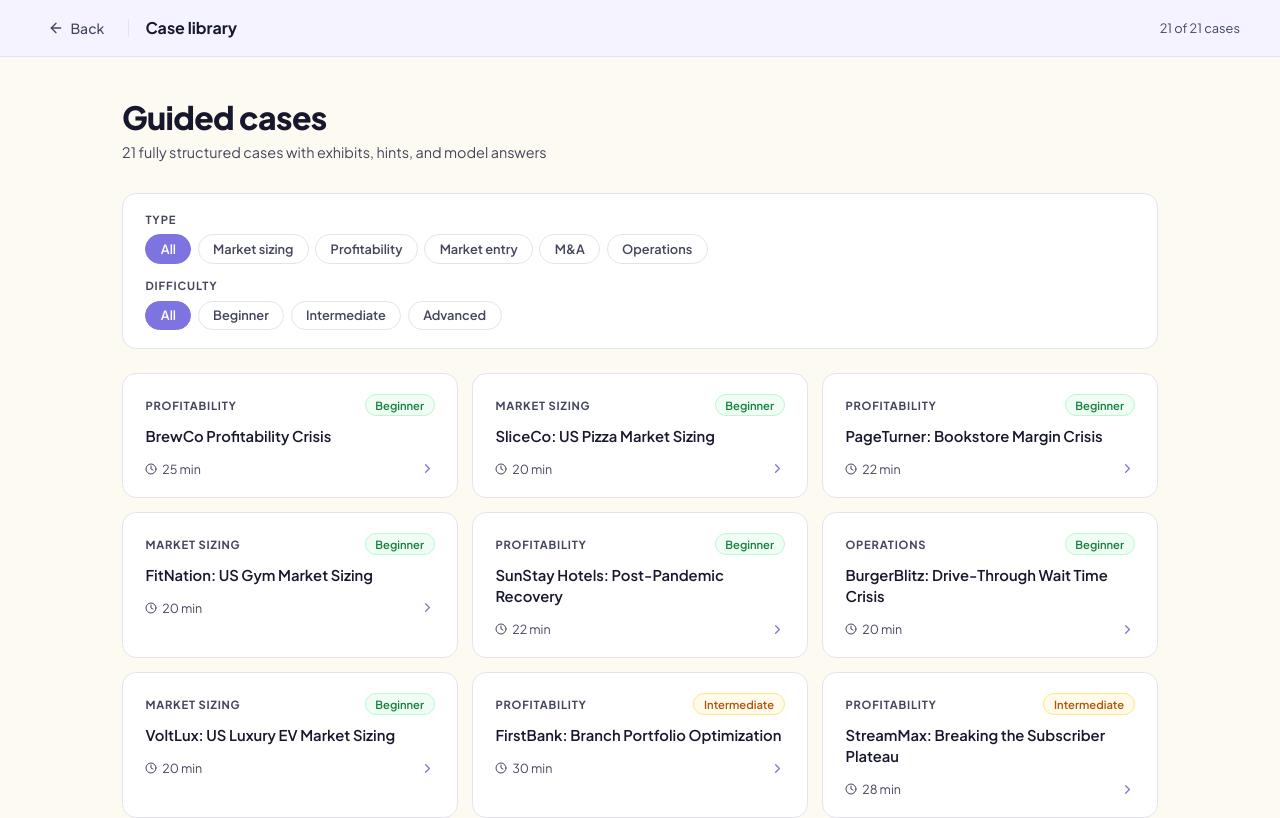
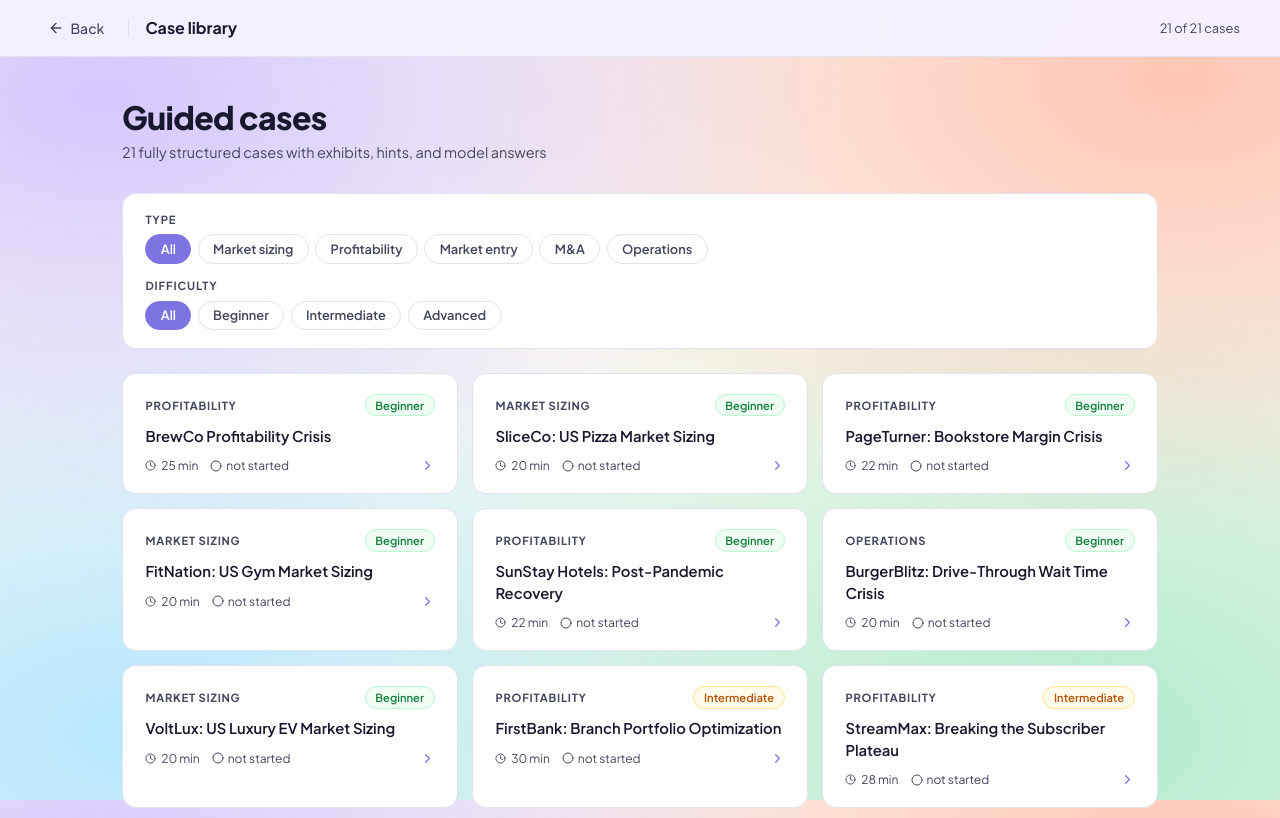
Before and after one commit to parkvince/mycaseprep, a Next.js app: page /library in a window 1280 px wide. Shown: the top 818 px of the page. Built offline with nearby package versions, Linux system fonts and the light colour scheme; no server answers.

Commit message:
feat: library shows completion status and best score per guided case

```diff
--- a/src/app/library/page.tsx
+++ b/src/app/library/page.tsx
@@ -1,12 +1,12 @@
 "use client";
 
 import { useRouter } from "next/navigation";
-import { useState } from "react";
+import { useState, useEffect } from "react";
 import { motion } from "framer-motion";
 import { CaseType, Difficulty } from "@/types";
 import { getCaseTypeLabel } from "@/lib/utils";
 import { GUIDED_CASES } from "@/lib/guidedCases";
-import { ArrowLeft, Clock, ChevronRight } from "lucide-react";
+import { ArrowLeft, Clock, ChevronRight, CheckCircle2, Circle } from "lucide-react";
 
 const FONT = "'Plus Jakarta Sans', ui-sans-serif, system-ui, sans-serif";
 
@@ -36,10 +36,35 @@ function difficultyBadge(d: Difficulty): React.CSSProperties {
   return { ...base, background: "#fef2f2", color: "#b91c1c", border: "1px solid #fecaca" };
 }
 
+function scoreColor(score: number): string {
+  if (score >= 75) return "#15803d";
+  if (score >= 50) return "#b45309";
+  return "#b91c1c";
+}
+
 export default function LibraryPage() {
   const router = useRouter();
   const [typeFilter, setTypeFilter] = useState<CaseType | "all">("all");
   const [diffFilter, setDiffFilter] = useState<Difficulty | "all">("all");
+  const [sessionMap, setSessionMap] = useState<Record<string, number>>({});
+
+  useEffect(() => {
+    fetch("/api/sessions/list")
+      .then(r => r.json())
+      .then(({ sessions }) => {
+        // Build a map of caseTitle -> best overallScore
+        const map: Record<string, number> = {};
+        for (const s of sessions ?? []) {
+          if (s.caseTitle && s.overallScore != null) {
+            if (map[s.caseTitle] == null || s.overallScore > map[s.caseTitle]) {
+              map[s.caseTitle] = s.overallScore;
+            }
+          }
+        }
+        setSessionMap(map);
+      })
+      .catch(() => {});
+  }, []);
 
   const filtered = GUIDED_CASES.filter(c => {
     if (typeFilter !== "all" && c.type !== typeFilter) return false;
@@ -61,6 +86,13 @@ export default function LibraryPage() {
     <div style={{
       minHeight: "100vh", fontFamily: FONT,
       background: "var(--hp-bg)",
+      backgroundImage: [
+        "radial-gradient(at 8% 12%, var(--hp-lavender) 0px, transparent 45%)",
+        "radial-gradient(at 92% 10%, var(--hp-peach) 0px, transparent 45%)",
+        "radial-gradient(at 85% 92%, var(--hp-mint) 0px, transparent 50%)",
+        "radial-gradient(at 10% 92%, var(--hp-sky) 0px, transparent 45%)",
+      ].join(", "),
+      backgroundAttachment: "fixed",
     }}>
 
       {/* Nav */}
@@ -134,7 +166,11 @@ export default function LibraryPage() {
           </div>
         ) : (
           <div style={{ display: "grid", gridTemplateColumns: "repeat(auto-fill, minmax(300px, 1fr))", gap: "0.875rem" }}>
-            {filtered.map((c, i) => (
+            {filtered.map((c, i) => {
+              const bestScore = sessionMap[c.title];
+              const completed = bestScore != null;
+
+              return (
                 <motion.div
                   key={c.id}
                   initial={{ opacity: 0, y: 10 }}
@@ -144,7 +180,7 @@ export default function LibraryPage() {
                   style={{
                     background: "white",
                     borderRadius: "14px",
-                  border: "1px solid var(--hp-border)",
+                    border: `1px solid ${completed ? "oklch(0.88 0.06 285)" : "var(--hp-border)"}`,
                     padding: "1.25rem 1.4rem",
                     cursor: "pointer",
                     transition: "border-color 0.15s, box-shadow 0.15s",
@@ -154,7 +190,7 @@ export default function LibraryPage() {
                   }}
                   whileHover={{ boxShadow: "0 4px 16px oklch(0.4 0.05 280 / 10%)" }}
                   onMouseEnter={e => (e.currentTarget as HTMLDivElement).style.borderColor = "var(--hp-primary)"}
-                onMouseLeave={e => (e.currentTarget as HTMLDivElement).style.borderColor = "var(--hp-border)"}
+                  onMouseLeave={e => (e.currentTarget as HTMLDivElement).style.borderColor = completed ? "oklch(0.88 0.06 285)" : "var(--hp-border)"}
                 >
                   {/* Top row */}
                   <div style={{ display: "flex", alignItems: "center", justifyContent: "space-between" }}>
@@ -170,15 +206,29 @@ export default function LibraryPage() {
                   </h3>
 
                   {/* Bottom row */}
-                <div style={{ display: "flex", alignItems: "center", justifyContent: "space-between", marginTop: "0.25rem" }}>
-                  <div style={{ display: "flex", alignItems: "center", gap: "0.3rem", fontSize: "0.78rem", color: "var(--hp-soft-foreground)" }}>
-                    <Clock size={12} />
+                  <div style={{ display: "flex", alignItems: "center", justifyContent: "space-between", marginTop: "0.1rem" }}>
+                    <div style={{ display: "flex", alignItems: "center", gap: "0.75rem" }}>
+                      <div style={{ display: "flex", alignItems: "center", gap: "0.3rem", fontSize: "0.75rem", color: "var(--hp-soft-foreground)" }}>
+                        <Clock size={11} />
                         {c.estimatedMinutes} min
                       </div>
-                  <ChevronRight size={15} style={{ color: "var(--hp-primary)" }} />
+                      {completed ? (
+                        <div style={{ display: "flex", alignItems: "center", gap: "0.25rem", fontSize: "0.75rem", color: scoreColor(bestScore), fontWeight: 600 }}>
+                          <CheckCircle2 size={12} />
+                          score {bestScore}
+                        </div>
+                      ) : (
+                        <div style={{ display: "flex", alignItems: "center", gap: "0.25rem", fontSize: "0.75rem", color: "var(--hp-soft-foreground)" }}>
+                          <Circle size={12} />
+                          not started
+                        </div>
+                      )}
+                    </div>
+                    <ChevronRight size={15} style={{ color: "var(--hp-primary)", flexShrink: 0 }} />
                   </div>
                 </motion.div>
-            ))}
+              );
+            })}
           </div>
         )}
       </div>
```
Lines whose indentation alone changed are shown as unchanged.
